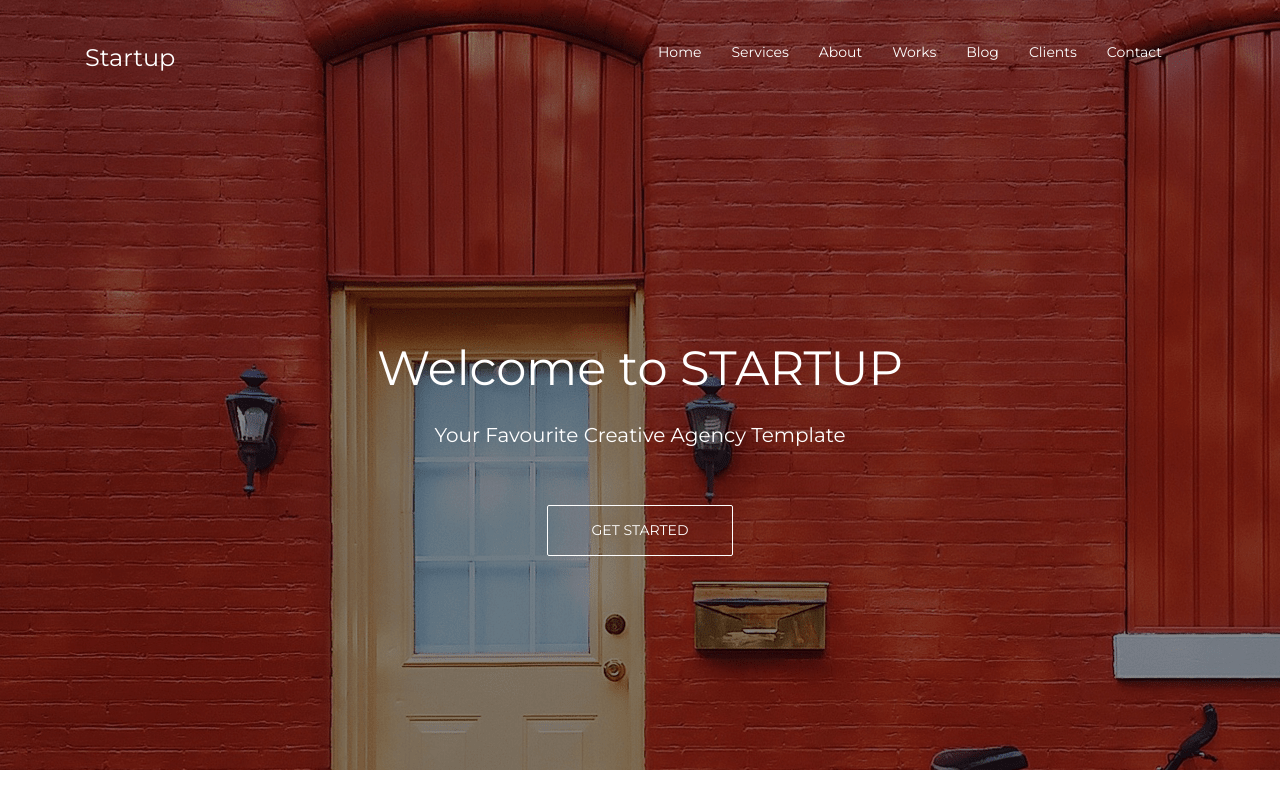
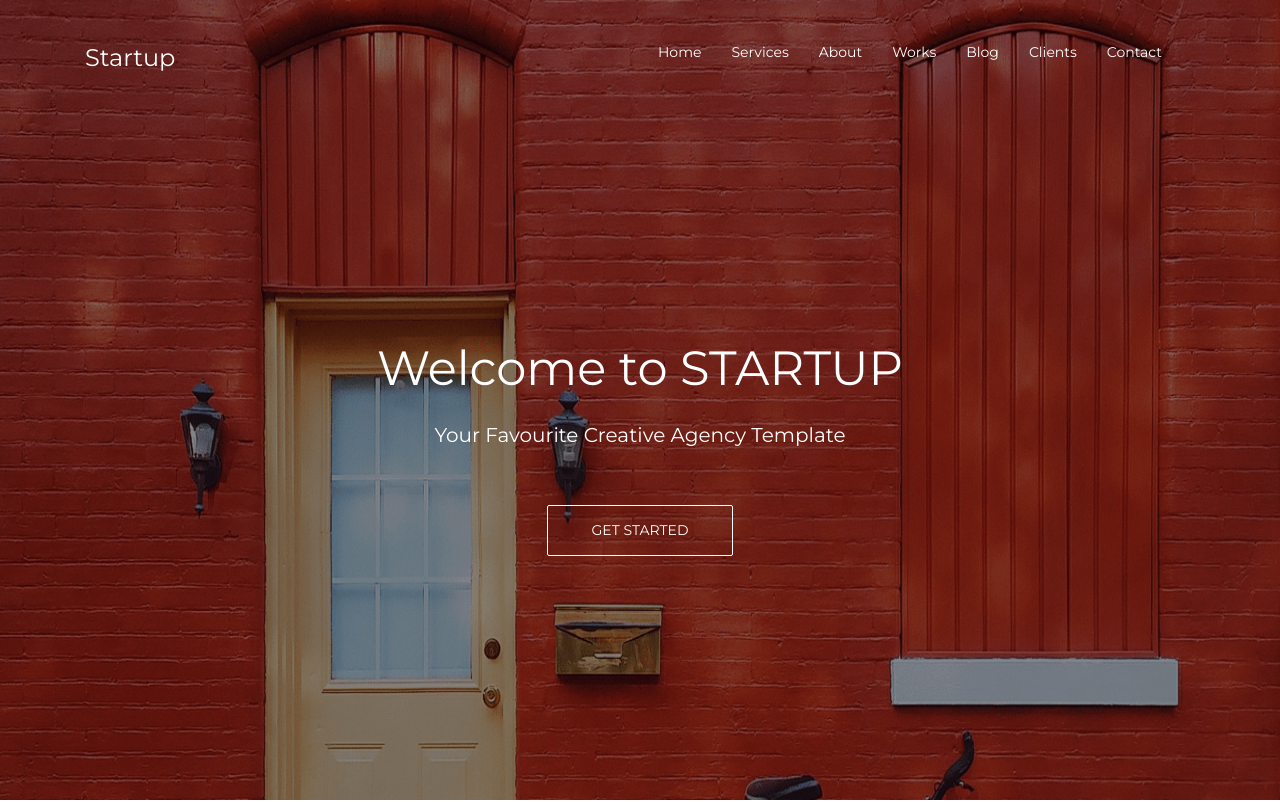
Before and after one commit to sear93/startup, a plain HTML site: page index.html in a window 1280 px wide. Shown: the top 802 px of the page. Drawn offline with nearby package versions, Linux system fonts and the light colour scheme.

Commit message:
Update main.css

```diff
--- a/css/main.css
+++ b/css/main.css
@@ -22,6 +22,8 @@ a {
 
 .header {
 	background: url(background.png) no-repeat;
+	background-size: 100% 100%;
+	height: 100vh;
 	text-align: center;
 	padding-top: 40px;
 }
```
